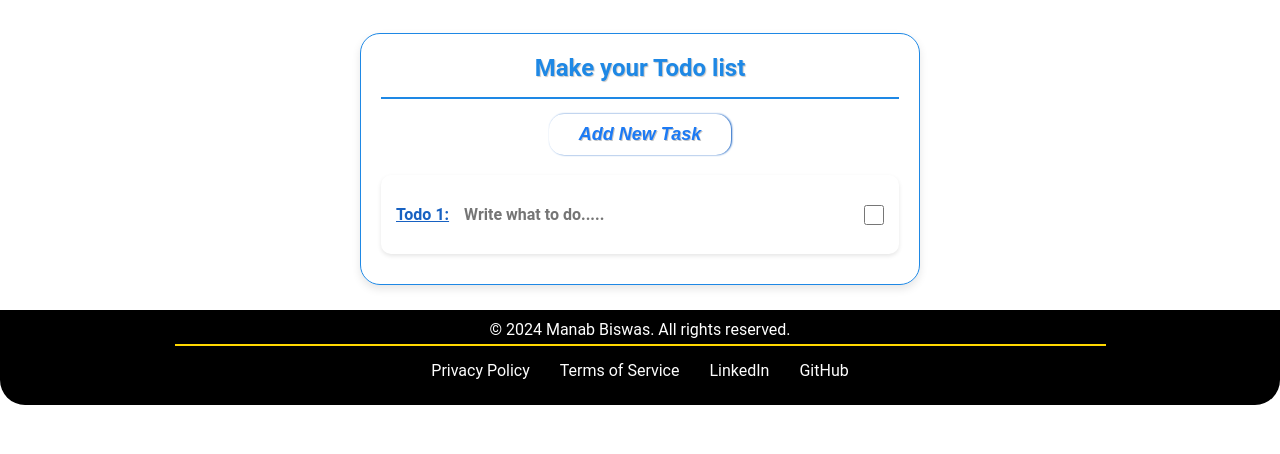
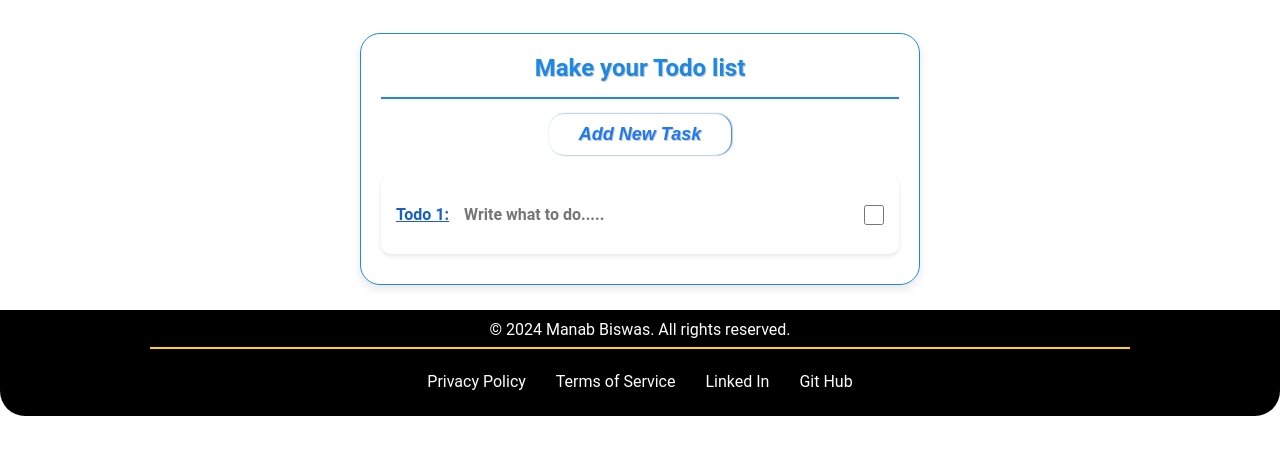
Before and after one commit to ManabBiswas/TO-DOLIST, a plain HTML site: page index.html in a window 1280 px wide. Shown: the part 130-584 px from the top of the page. Drawn offline with Linux system fonts and the light colour scheme.

Commit message:
Update index.html

```diff
--- a/index.html
+++ b/index.html
@@ -29,12 +29,12 @@
     <footer>
         <div class="footer-container">
             <p>&copy; <span id="current-year"></span> Manab Biswas. All rights reserved.</p>
-            <hr style="border: 1px solid gold;width: 95%;margin-top: 5px;margin-bottom: ;">
+            <hr style="border: 1px solid gold; width: 100%;margin-top: 0.5rem;margin-bottom: 0.5rem;">
             <div class="footer-links">
                 <a href="#">Privacy Policy</a>
                 <a href="#">Terms of Service</a><br>
-                <a href="https://www.linkedin.com/in/manab-biswas-354207291" target="_blank">LinkedIn</a>
-                <a href="https://github.com/ManabBiswas" target="_blank">GitHub</a>
+                <a href="https://www.linkedin.com/in/manab-biswas-354207291" target="_blank">Linked In</a>
+                <a href="https://github.com/ManabBiswas" target="_blank">Git Hub</a>
             </div>
         </div>
     </footer>
```
